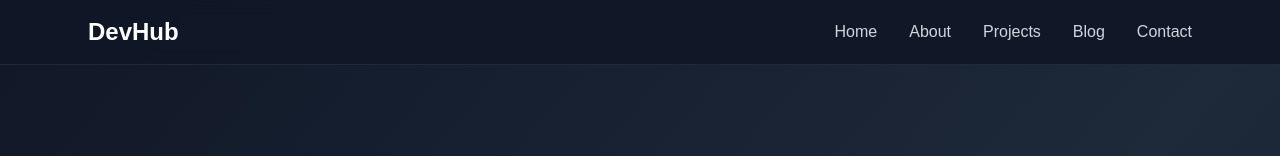
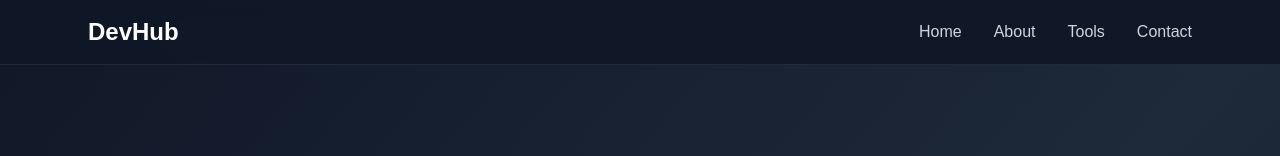
Before and after one commit to devlikebear/devhub, a Next.js app: page /contact in a window 1280 px wide. Shown: the top 156 px of the page. Built offline with nearby package versions, Linux system fonts and the light colour scheme.

Commit message:
fix: Navbar 메뉴를 유틸리티 플랫폼에 맞게 수정
/projects, /blog 링크 제거하고 /tools 링크로 대체

```diff
--- a/components/layout/Navbar.tsx
+++ b/components/layout/Navbar.tsx
@@ -9,8 +9,7 @@ export default function Navbar() {
   const navLinks = [
     { href: '/', label: 'Home' },
     { href: '/about', label: 'About' },
-    { href: '/projects', label: 'Projects' },
-    { href: '/blog', label: 'Blog' },
+    { href: '/tools', label: 'Tools' },
     { href: '/contact', label: 'Contact' },
   ];
 
```
